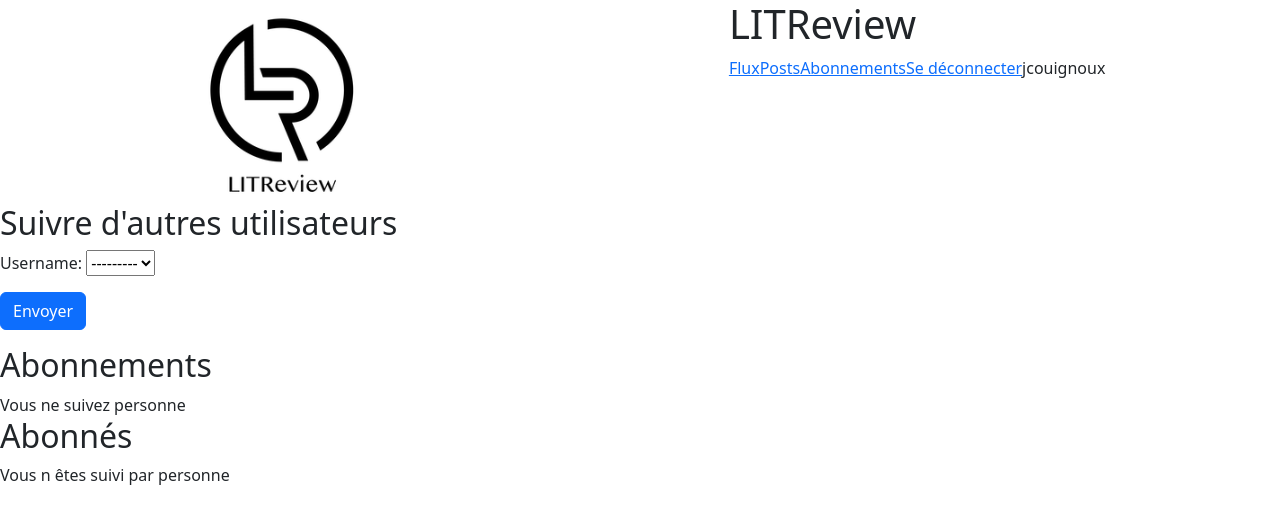
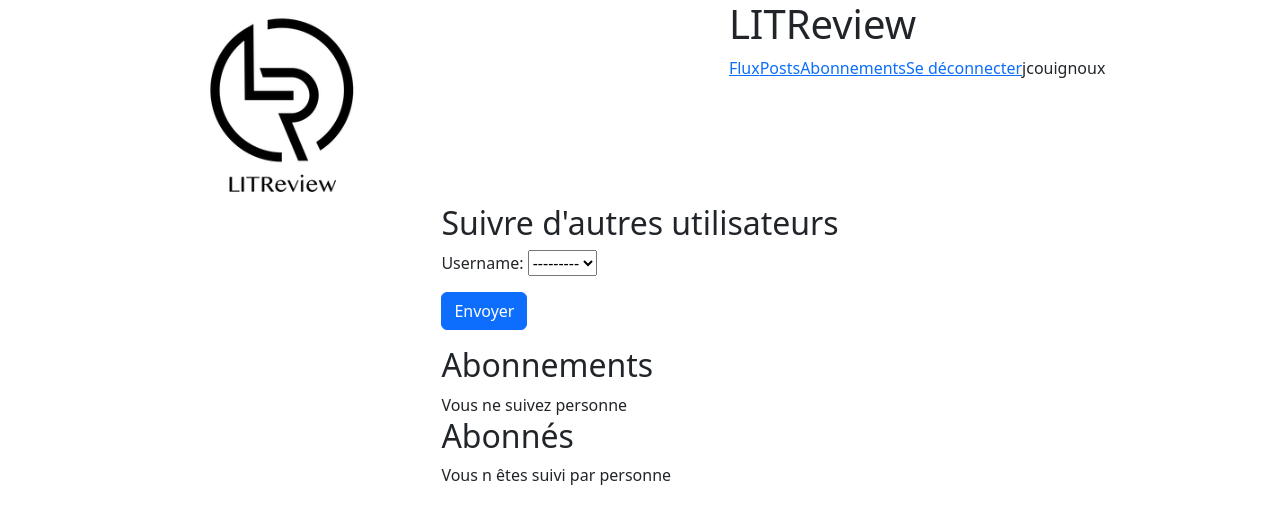
Before and after one commit to jcouignoux/P8_couignoux_julien, a Django app: page /apps/subscription in a window 1280 px wide. Shown: the top 524 px of the page. Run offline with Django 4.2, Linux system fonts and the light colour scheme; a user stored in the database is signed in; data comes from the database, SQL or seed files in the repository; some libraries are stand-ins or nearby versions.

Commit message:
update css

```diff
--- a/litreview/apps/static/apps/css/style.css
+++ b/litreview/apps/static/apps/css/style.css
@@ -14,6 +14,11 @@ nav {
         justify-content: space-around;
 }
 
+html,
+body {
+    height: 100%;
+}
+
 .container {
     display: flex;
     justify-content: space-around;
--- a/litreview/apps/templates/apps/base.html
+++ b/litreview/apps/templates/apps/base.html
@@ -19,7 +19,9 @@
         <header>
             {% include 'apps/header.html' %}
         </header>
+        <div class="d-flex justify-content-center align-items-center">
             {% block content %}{% endblock %}
+        </div>
         <footer>
             {% include 'apps/footer.html' %}
         </footer>
--- a/litreview/apps/templates/apps/flux.html
+++ b/litreview/apps/templates/apps/flux.html
@@ -6,8 +6,6 @@
         <h2>Flux</h2>
         <button type="submit" href="{% url 'apps:create_ticket' %}">Demander une critique</button>
         <button type="submit" href="{% url 'apps:create_review' %}">Créer une critique</button>
-    </div>
-    <div>
         {% for post in posts %}
             {% if 'Ticket' in post.class_name %}
                 {% include 'apps/ticket_item.html' with post=post %}
--- a/litreview/apps/templates/apps/subscription.html
+++ b/litreview/apps/templates/apps/subscription.html
@@ -13,8 +13,6 @@
                 {{ message }}
             {% endfor %}
         {% endif %}
-    </div>
-    <div>
         <h2>Abonnements</h2>
         {% if following_users %}
             {% for following_user in following_users %}
@@ -28,8 +26,6 @@
         {% else %}
             Vous ne suivez personne
         {% endif %}
-    </div>
-    <div>
         <h2>Abonnés</h2>
         {% if followed_users %}
             {% for followed_user in followed_users %}
```
